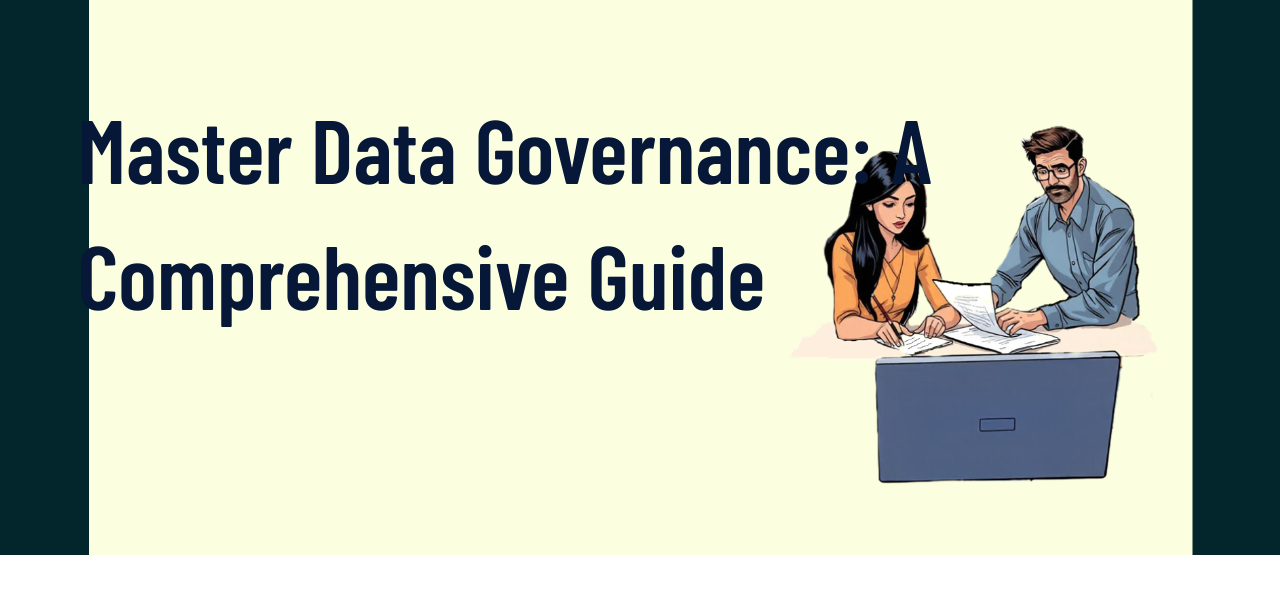
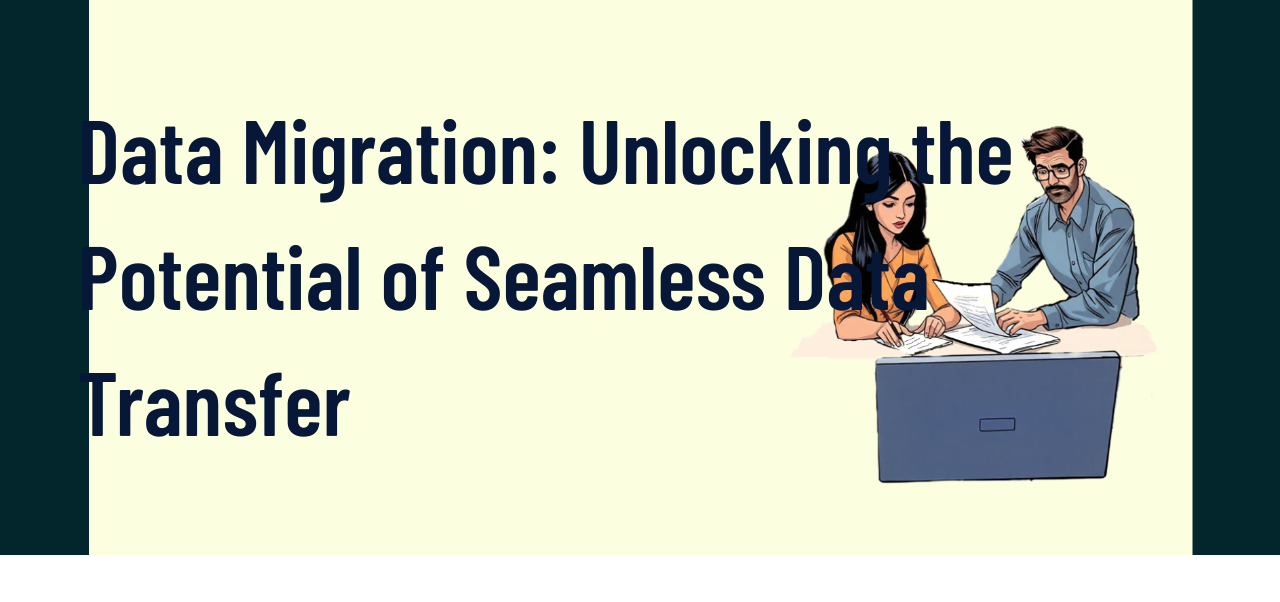
Before and after one commit to SainiParv05/Nirvanatech, a plain HTML site: page Data_Migration.html in a window 1280 px wide. Shown: the part 165-767 px from the top of the page. Drawn offline with nearby package versions, Linux system fonts and the light colour scheme; a web font is replaced by a local one.

Commit message:
Update Data_Migration.html

```diff
--- a/Data_Migration.html
+++ b/Data_Migration.html
@@ -4,7 +4,7 @@
 <head>
     <meta charset="UTF-8">
     <meta name="viewport" content="width=device-width, initial-scale=1.0">
-    <title>Master Data Governance: A Comprehensive Guide</title>
+    <title>Data Migration: Unlocking the Potential of Seamless Data Transfer</title>
     <link href="https://cdn.jsdelivr.net/npm/bootstrap@5.1.3/dist/css/bootstrap.min.css" rel="stylesheet">
     <link rel="stylesheet" href="https://cdnjs.cloudflare.com/ajax/libs/font-awesome/5.15.4/css/all.min.css" />
     <link rel="stylesheet" href="css/style.css">
@@ -51,7 +51,7 @@
             <div style="height: 200px;"></div>
             <div class="banner-content">
                 <h1>
-                    Master Data Governance: A Comprehensive Guide
+                    Data Migration: Unlocking the Potential of Seamless Data Transfer
                 </h1>
             </div>
         </div>
```
